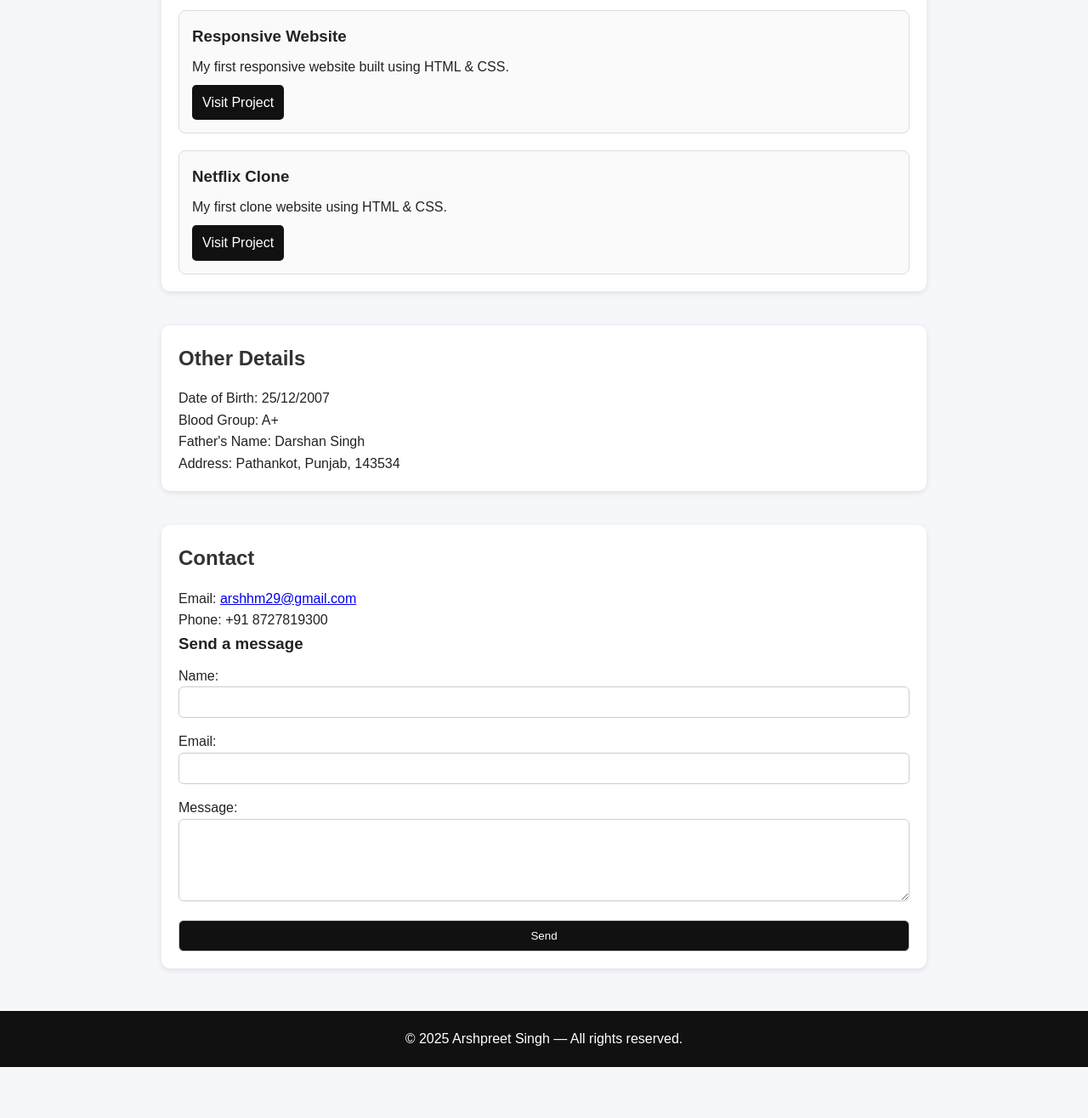
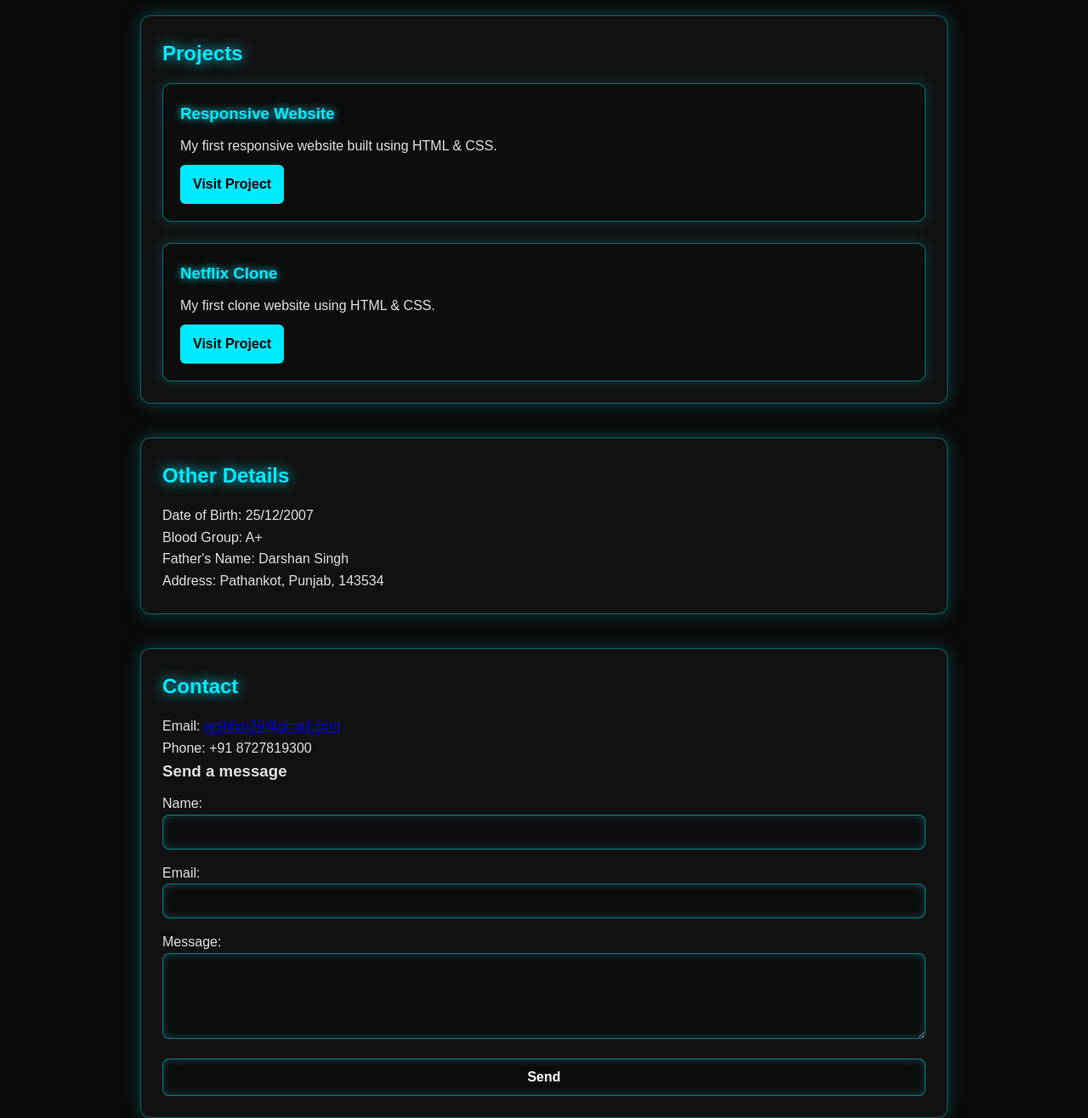
Before and after one commit to arshpreetSingh6103/Portfolio, a plain HTML site: page index.html in a window 1280 px wide. Shown: the part 819-2135 px from the top of the page at 85% size. Before the commit the page ends 2075 px from the top, so only its background shows below. Drawn offline with Linux system fonts and the light colour scheme.

Commit message:
Revamp CSS for neon theme and modern effects
Updated the CSS styles to implement a neon theme with modern effects, enhancing the overall visual appeal of the webpage.

```diff
--- a/style.css
+++ b/style.css
@@ -1,100 +1,133 @@
+/* NEON THEME + MODERN EFFECTS */
+
 * {
   margin: 0;
   padding: 0;
   box-sizing: border-box;
-  font-family: Arial, Helvetica, sans-serif;
+  font-family: 'Poppins', Arial, sans-serif;
 }
 
 body {
-  background: #f5f7fa;
-  color: #222;
+  background: #0a0a0a;
+  color: #e0e0e0;
   line-height: 1.6;
 }
 
+/* HEADER */
 .header {
   text-align: center;
-  padding: 30px 20px;
-  background: #111;
-  color: #fff;
+  padding: 40px 20px;
+  background: #0f0f0f;
+  border-bottom: 2px solid #00eaff;
+  box-shadow: 0 0 20px #00eaff80;
 }
 
 .title {
-  font-size: 2.5rem;
+  font-size: 3rem;
   font-weight: bold;
+  color: #00eaff;
+  text-shadow: 0 0 10px #00eaff, 0 0 20px #00eaff;
 }
 
 .subtitle {
-  margin-top: 5px;
-  opacity: 0.8;
+  color: #ffffffb0;
+  margin-top: 8px;
+  font-size: 1.1rem;
 }
 
+/* NAVIGATION */
 .nav {
-  margin-top: 15px;
+  margin-top: 20px;
 }
 
 .nav a {
-  margin: 0 10px;
-  color: #fff;
+  margin: 0 12px;
+  color: #00eaff;
   text-decoration: none;
   font-weight: bold;
   transition: 0.3s;
+  text-shadow: 0 0 10px #00eaff80;
 }
 
 .nav a:hover {
-  color: #ffcc00;
+  color: #fff;
+  text-shadow: 0 0 20px #00eaff;
 }
 
+/* MAIN CONTAINER */
 .container {
   width: 90%;
-  max-width: 900px;
-  margin: 40px auto;
+  max-width: 950px;
+  margin: 50px auto;
 }
 
 .section {
   margin-bottom: 40px;
-  padding: 20px;
-  background: #fff;
-  border-radius: 10px;
-  box-shadow: 0 2px 6px rgba(0, 0, 0, 0.1);
+  padding: 25px;
+  background: #111;
+  border-radius: 12px;
+  border: 1px solid #00eaff60;
+  box-shadow: 0 0 20px #00eaff40;
+  transition: 0.3s;
+}
+
+.section:hover {
+  box-shadow: 0 0 35px #00eaff90;
+  transform: translateY(-3px);
 }
 
 .section h2 {
+  color: #00eaff;
   margin-bottom: 15px;
-  color: #333;
+  text-shadow: 0 0 15px #00eaff;
 }
 
+/* PROJECT CARDS */
 .project-list {
   display: grid;
-  gap: 20px;
+  gap: 25px;
 }
 
 .project {
-  padding: 15px;
-  background: #fafafa;
-  border-radius: 8px;
-  border: 1px solid #ddd;
+  padding: 20px;
+  background: #0d0d0d;
+  border-radius: 10px;
+  border: 1px solid #00eaff70;
+  box-shadow: 0 0 15px #00eaff30;
+  transition: 0.3s;
+}
+
+.project:hover {
+  transform: scale(1.03);
+  box-shadow: 0 0 30px #00eaff;
 }
 
 .project h3 {
-  margin-bottom: 8px;
+  color: #00eaff;
+  margin-bottom: 10px;
+  text-shadow: 0 0 10px #00eaff;
 }
 
 .project a {
   display: inline-block;
-  margin-top: 8px;
-  padding: 8px 12px;
-  background: #111;
-  color: #fff;
+  margin-top: 10px;
+  padding: 10px 15px;
+  background: #00eaff;
+  color: #000;
+  font-weight: bold;
   text-decoration: none;
-  border-radius: 5px;
+  border-radius: 6px;
   transition: 0.3s;
+  text-shadow: none;
 }
 
 .project a:hover {
-  background: #ffcc00;
+  background: #fff;
   color: #000;
+  box-shadow: 0 0 20px #00eaff;
 }
 
+/* CONTACT FORM */
 .contact-form {
   display: flex;
   flex-direction: column;
@@ -105,30 +138,39 @@ body {
 .contact-form input,
 .contact-form textarea {
   width: 100%;
-  padding: 10px;
-  border: 1px solid #ccc;
-  border-radius: 6px;
+  padding: 12px;
+  background: #0d0d0d;
+  border: 1px solid #00eaff80;
+  border-radius: 8px;
+  color: #fff;
+  box-shadow: inset 0 0 10px #00eaff40;
 }
 
 .btn {
-  background: #111;
-  color: #fff;
+  background: #00eaff;
+  color: #000;
+  padding: 12px;
   border: none;
-  padding: 10px;
   cursor: pointer;
-  border-radius: 6px;
-  transition: 0.3s;
+  font-size: 1rem;
+  border-radius: 8px;
+  font-weight: bold;
+  transition: 0.4s;
 }
 
 .btn:hover {
-  background: #ffcc00;
-  color: #000;
+  background: #fff;
+  box-shadow: 0 0 20px #00eaff;
 }
 
+/* FOOTER */
 .footer {
   text-align: center;
-  padding: 20px;
-  background: #111;
-  color: #fff;
+  padding: 25px;
   margin-top: 50px;
+  background: #0f0f0f;
+  border-top: 2px solid #00eaff;
+  color: #00eaff;
+  font-size: 0.95rem;
+  text-shadow: 0 0 12px #00eaff80;
 }
```
